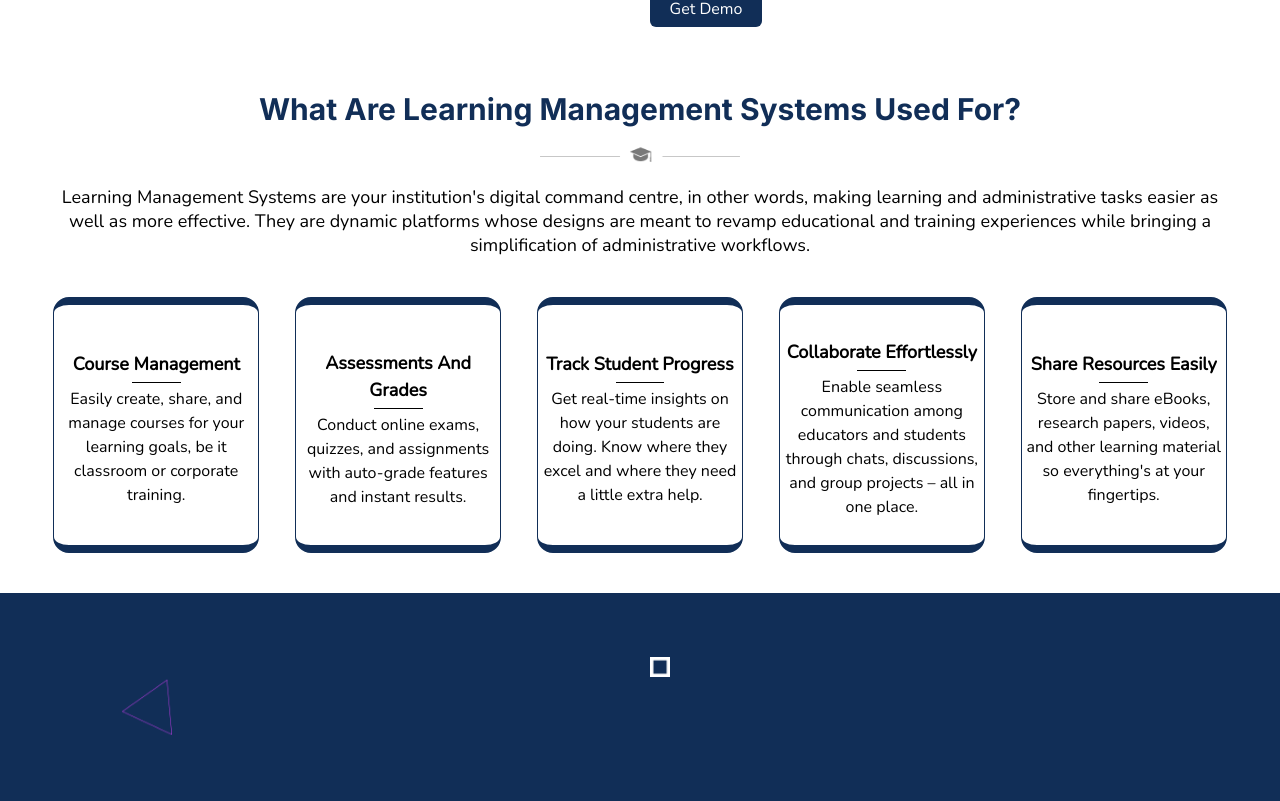
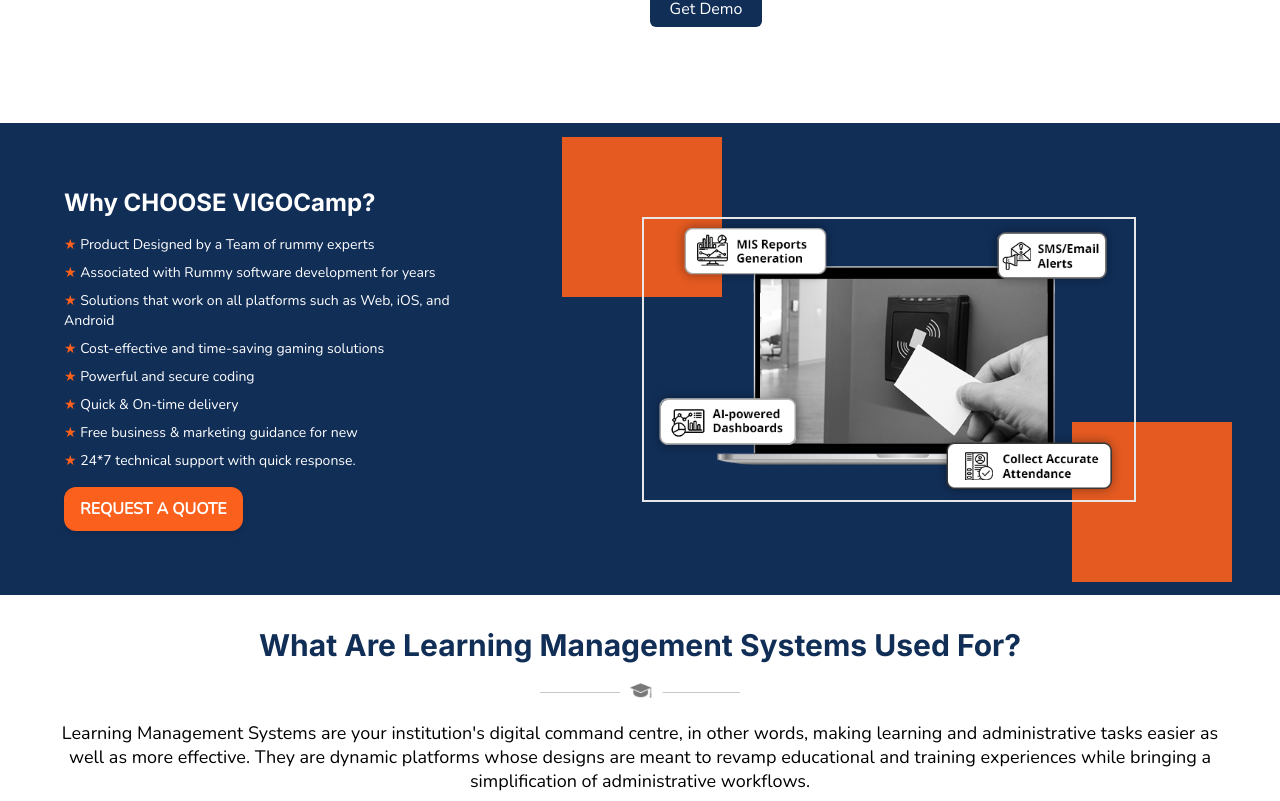
Before and after one commit to Nihal-vigo/school-management-system-website, a Next.js app: page /attendance-system in a window 1280 px wide. Shown: the part 1179-1980 px from the top of the page. Built offline with nearby package versions, Linux system fonts and the light colour scheme.

Commit message:
updated code

```diff
--- a/components/FaqSection .tsx
+++ b/components/FaqSection .tsx
@@ -12,7 +12,7 @@
     return <div>Loading...</div>;
   }
   return (
-    <section className="bg-[url('/images/faq-bg.jpg')] bg-cover">
+    <section className="bg-[url('/images/faq-bg.jpg')] bg-cover mt-5">
       <div className="mx-auto 2xl:w-9/12 xl:w-5/6 w-11/12 max-w-7xl lg:px-0 md:px-6 px-0 py-10">
         <div className="space-y-4 w-full">
           <h3 className="font-bold sm:text-3xl text-2xl  text-white text-center 2xl:leading-[3.5rem] xl:leading-[2.5rem] leading-[2rem] capitalize">
--- a/components/Features.tsx
+++ b/components/Features.tsx
@@ -5,7 +5,7 @@
   const [activeTab, setActiveTab] = useState("Transportation/Library /Hostel");
 
   return (
-    <div className="min-h-screen bg-gradient-to-b from-white to-yellow-50 ">
+    <div className="min-h-screen  ">
       <h1 className=" sm:text-3xl text-2xl  font-bold text-center mb-2 ">
         {title}
       </h1>
--- a/components/Footer.tsx
+++ b/components/Footer.tsx
@@ -56,7 +56,7 @@
         <div className='absolute bg-black text-white 2xl:w-3/4 w-11/12  lg:rounded-2xl rounded-t-none rounded-b-md -top-[20%] left-2/4 -translate-x-2/4 mx-auto'>
           <div className='flex w-full items-center '>
             <div className="space-y-5 w-[40%]  p-[25px]">
-              <p className="text-[20px] capitalize font-bold !m-0">Contact</p>
+              <p className="text-[20px] capitalize font-bold !m-0 text-secondary">Contact</p>
 
               <div className="text-[16px] flex flex-col md:gap-2 gap-1">
                 {contactInfo.map(({ icon, href, label, target }, index) => (
@@ -74,7 +74,7 @@
                     </span>
                   </div>
                 ))}
-                <p className="text-lg font-bold ">Follow Us</p>
+                <p className="text-lg font-bold text-secondary">Follow Us</p>
                 <ul className="flex gap-4 !p-0 list-none justify-start flex-wrap ">
                   {socialLinks.map(({ href, label, icon: Icon }, index) => (
                     <li key={index}>
@@ -108,7 +108,7 @@
         <div className='text-white text-center pt-24 space-y-10 w-11/12 mx-auto ' >
           <div className='flex items-start justify-between text-left w-5/6 mx-auto'>
             <div className="space-y-5 flex-1">
-              <p className="text-[20px] capitalize font-bold !m-0 ">Company</p>
+              <p className="text-[20px] capitalize font-bold !m-0 text-secondary">Company</p>
 
               <div className="text-[16px] flex flex-col md:gap-2 gap-1">
                 {navLinks.map(({ href, label }, index) => (
@@ -120,7 +120,7 @@
             </div>
             <div className='space-y-5 flex-1'>
 
-              <p className="text-[20px] capitalize font-bold !m-0 ">Special Features</p>
+              <p className="text-[20px] capitalize font-bold !m-0 text-secondary">Special Features</p>
 
               <div className="text-[16px] flex flex-col md:gap-2 gap-1 h-[200px] overflow-auto ">
                 {services.map(({ href, name }, index) => (
@@ -132,7 +132,7 @@
             </div>
             <div className="pr-2 flex-1">
               <div className="space-y-5 px-2">
-                <p className="text-[20px] capitalize font-bold !m-0">Contact</p>
+                <p className="text-[20px] capitalize font-bold !m-0 text-secondary">Contact</p>
 
                 <div className="text-[16px] flex flex-col md:gap-2 gap-1">
                   {contactInfo.map(({ icon, href, label, target }, index) => (
@@ -170,7 +170,7 @@
         <div className='absolute  lg:w-5/6 w-11/12  space-y-5 -top-[44%] left-2/4 -translate-x-2/4 mx-auto '>
           <div className="flex flex-wrap justify-between p-3 gap-4 bg-black rounded-2xl">
             <div className="space-y-5  px-2">
-              <p className="text-[20px] capitalize font-bold !m-0">Contact</p>
+              <p className="text-[20px] capitalize font-bold !m-0 text-secondary">Contact</p>
 
               <div className="text-[16px] flex flex-col md:gap-2 gap-1">
                 {contactInfo.map(({ icon, href, label, target }, index) => (
@@ -218,7 +218,7 @@
         </div>
         <div className="flex  flex-wrap justify-between xl:w-3/5 w-11/12 mx-auto gap-4 text-white ">
           <div className="space-y-3 ">
-            <p className="text-[20px] capitalize font-bold !m-0 ">Company</p>
+            <p className="text-[20px] capitalize font-bold !m-0 text-secondary">Company</p>
             <div className=" flex flex-col md:gap-2 gap-1">
               {navLinks.map(({ href, label }, index) => (
                 <Link key={index} href={href} className="no-underline text-white">
@@ -230,7 +230,7 @@
 
           <div className='space-y-3  '>
 
-            <p className="text-[20px] capitalize font-bold !m-0 ">Special Features</p>
+            <p className="text-[20px] capitalize font-bold !m-0 text-secondary">Special Features</p>
 
             <div className="flex flex-col md:gap-2 gap-1 h-[120px] overflow-auto">
               {services.map(({ href, name }, index) => (
@@ -242,7 +242,7 @@
           </div>
 
           <div className="space-y-5">
-            <p className="text-[20px] capitalize font-bold !m-0">Contact</p>
+            <p className="text-[20px] capitalize font-bold !m-0 text-secondary">Contact</p>
             <div className="flex flex-col md:gap-2 gap-1">
               {contactInfo.map(({ icon, href, label, target }, index) => (
                 <div key={index} className="text-white flex gap-3 w-full items-center">
--- /dev/null
+++ b/components/RummySection.tsx
@@ -0,0 +1,51 @@
+import Image from 'next/image';
+
+const RummySection = ({ data, height, width, imageUrl,heading }) => {
+  if (!data) return null;
+  const {  features, buttonText } = data;
+return(
+   <div className="bg-primary px-4 md:px-8 lg:px-16 sm:py-16 py-4 my-8 overflow-hidden">
+     <div className="flex flex-col md:flex-row items-center justify-center sm:gap-16 gap-3">
+
+      <div className="max-w-xl text-left space-y-4">
+         <h2 className="text-4xl md:text-2xl font-bold font-inter">
+           <span className="text-white">{heading}</span>
+         </h2>
+         <ul className="text-white space-y-2 md:text-sm font-nunito">
+           {features.map((feature, index) => (
+          <li key={index} className="text-white">
+          <span className='text-secondary'> &#x2605;</span> {feature}
+          </li>
+        ))}
+         </ul>
+         <button className="bg-secondary font-semibold text-white font-nunito rounded-xl px-4 py-2.5 text-xs sm:text-base shadow-md hover:bg-secondary/90 active:scale-95 transition duration-300 ease-in-out focus:outline-none focus:ring-2 focus:ring-secondary/50">
+         {buttonText}</button>
+
+         </div>
+        <div className="relative px-2 py-2 sm:px-12 sm:py-4 md:px-20">
+        <div className="relative group ">
+         <div className="hidden sm:block absolute top-0 sm:pt-16 left-0 w-24 h-24 sm:w-32 sm:h-32 md:w-28 md:h-28 lg:w-40 lg:h-40
+          bg-secondary z-0 -ml-12 -mt-12 sm:-ml-16 sm:-mt-16 md:-ml-14 md:-mt-14 lg:-ml-20 lg:-mt-20
+          opacity-90 transition-all duration-500 ease-out group-hover:ml-0 group-hover:mt-0">
+         </div>
+
+          <div className="relative z-10 w-fit">
+            <Image
+                src={imageUrl}
+                alt={imageUrl}
+                width={width}
+                height={height}
+                className="h-auto border-2 transition-all duration-300 ease-in-out delay-200
+                  grayscale group-hover:grayscale-0 group-hover:border-secondary"
+              />
+          </div>
+          <div className="hidden sm:block absolute bottom-0 right-0 w-24 h-24 sm:w-32 sm:h-32 md:w-28 md:h-28 lg:w-40 lg:h-40
+          bg-secondary z-0 -mr-12 -mb-12 sm:-mr-16 sm:-mb-16 md:-mr-14 md:-mb-14 lg:-mr-24 lg:-mb-20 opacity-90
+          transition-all duration-500 ease-out group-hover:mr-0 group-hover:mb-0">
+          </div>
+       </div>
+      </div>
+          </div>
+        </div>
+)}
+export default RummySection;
--- a/pages/attendance-system/data.json
+++ b/pages/attendance-system/data.json
@@ -141,5 +141,18 @@
             "value": "10+",
             "description": "Decade of experience building scalable, secure, and user-friendly apps."
         }
-    ]
+    ],
+    "rummySection": {
+        "features": [
+          "Product Designed by a Team of rummy experts",
+          "Associated with Rummy software development for years",
+          "Solutions that work on all platforms such as Web, iOS, and Android",
+          "Cost-effective and time-saving gaming solutions",
+          "Powerful and secure coding",
+          "Quick & On-time delivery",
+          "Free business & marketing guidance for new",
+          "24*7 technical support with quick response."
+        ],
+        "buttonText": "REQUEST A QUOTE"
+    }
 }
--- a/pages/attendance-system/index.tsx
+++ b/pages/attendance-system/index.tsx
@@ -11,8 +11,9 @@
 import ScrollFeatures from '../../components/ScrollFeatures'
 import WhyChooseSection from '../../components/WhyChooseSection'
 import BenefitsPages from '../../components/BenefitsPages'
+import RummySection from '../../components/RummySection'
 
-const { estimation, usedFor, needFor, faqDataOne, faqDataTwo, innerBenefits } = PageData;
+const { estimation, usedFor, needFor, faqDataOne, faqDataTwo, innerBenefits,rummySection } = PageData;
 const attendanceSystem = () => {
     return (
         <>
@@ -70,7 +71,7 @@
                     paraThree={undefined}
                     btnName="Request Demo"
                     img="/images/Student-Attendance-System.webp" type={1} />
-
+    <RummySection heading={"Why CHOOSE VIGOCamp?"} data={rummySection} imageUrl="/images/RFID-banner.png" width={500} height={200}/>
                 <div className=" mx-auto  w-11/12 max-w-7xl font-nunito">
                     <GridSection
                         values={usedFor}
```
